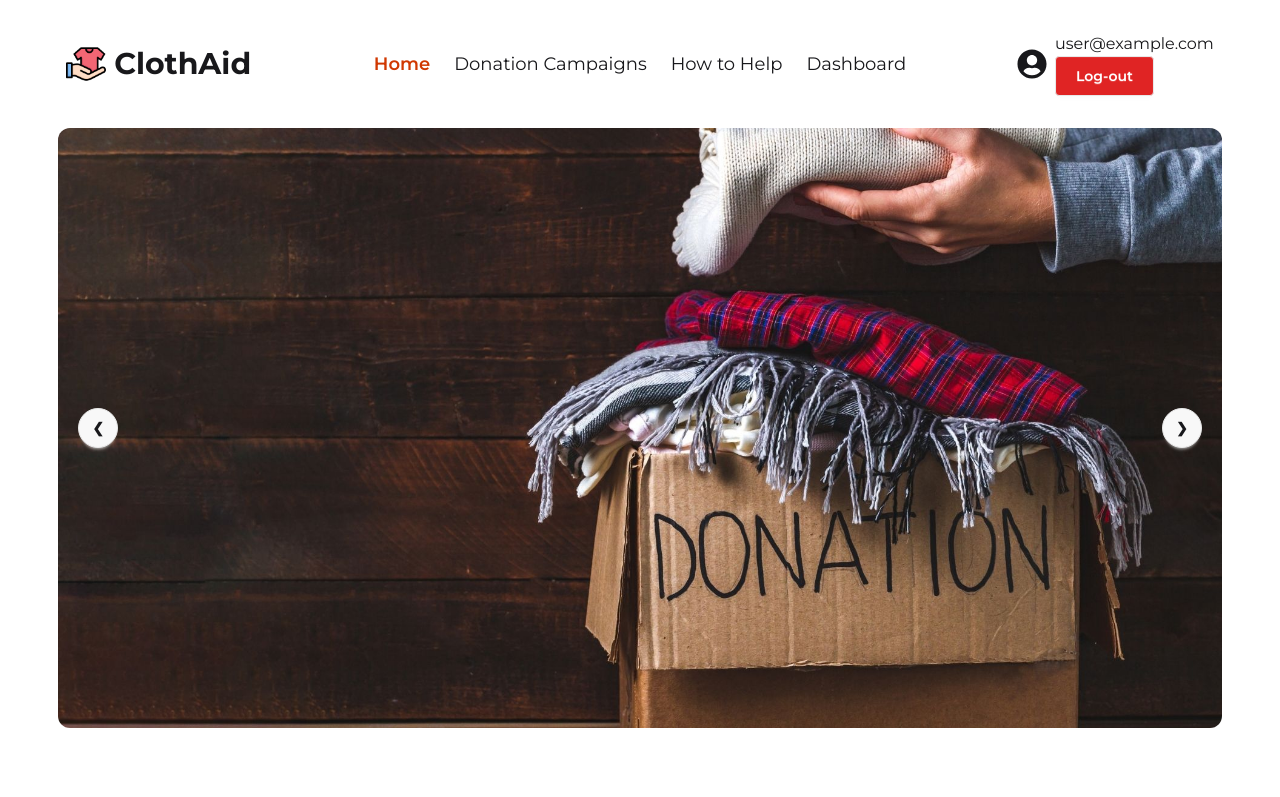
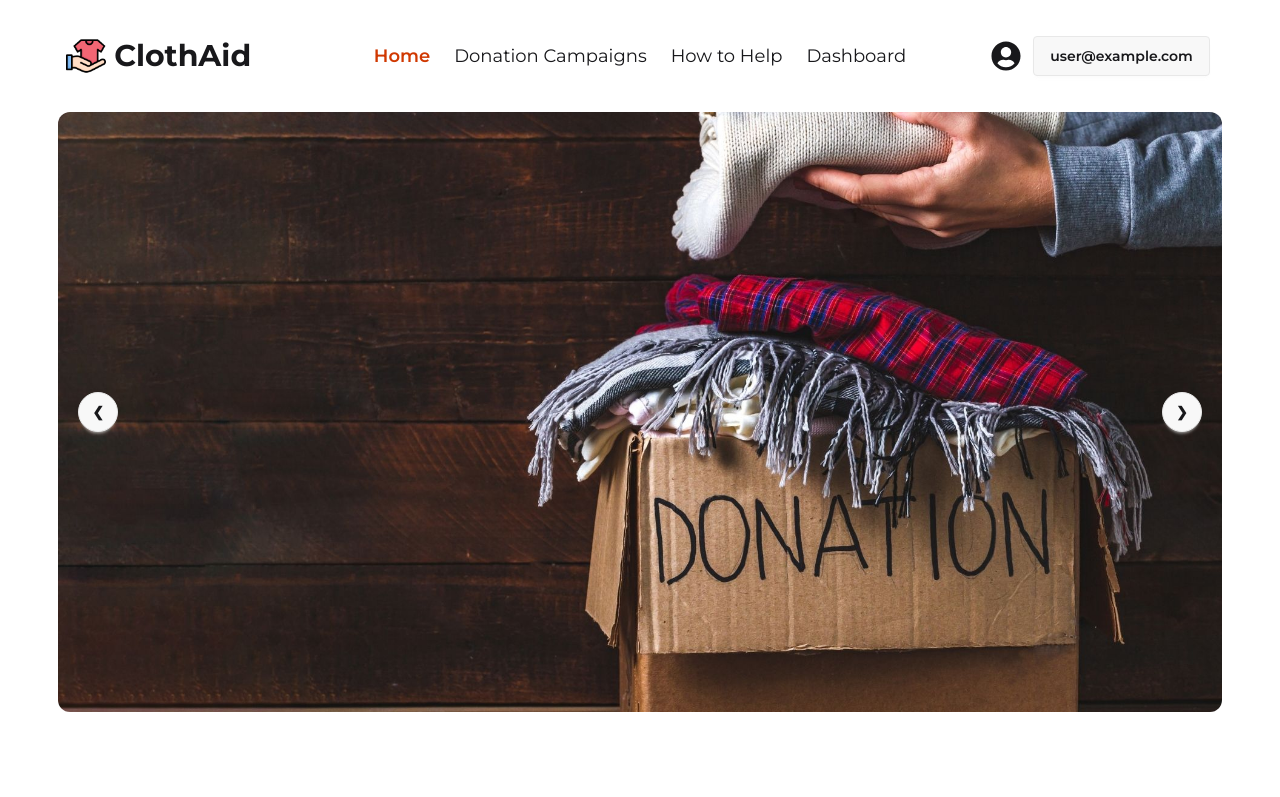
Before and after one commit to tausifislamsheik/ClothAid, a React (Vite) app: page / in a window 1280 px wide. Shown: the top 797 px of the page. Built offline with nearby package versions, Linux system fonts and the light colour scheme; no server answers; sample sign-in values are in the browser's storage.

Commit message:
dropdown feature added

```diff
--- a/src/components/Navbar.jsx
+++ b/src/components/Navbar.jsx
@@ -57,12 +57,12 @@ const Navbar = () => {
             <div className="navbar-end gap-2">
                 <FaUserCircle className="text-3xl" />
                 {
-                    user ? <div>
-                       <p>{user.name}</p>
-                       <p>{user.email}</p>
-                       <div>
+                    user ? <div className="dropdown dropdown-bottom dropdown-center">
+                    <div tabIndex={0} role="button" className="btn m-1">{user.email}</div>
+                    <ul tabIndex={0} className="dropdown-content menu bg-base-100 rounded-box z-1 w-48 p-5 px-10 shadow-sm">
                         <Link className="btn border hover:border-red-600 hover:bg-white bg-red-600 text-white hover:text-red-600 px-5" onClick={handleLogout}>Log-out</Link>
-                       </div>
+
+                    </ul>
                     </div> : <Link to='/login'>
                    <button className="btn border hover:border-orange-600 hover:bg-white bg-orange-600 text-white hover:text-orange-600 px-7">Login</button>
                   </Link>
--- a/src/layouts/DashboardLayout.jsx
+++ b/src/layouts/DashboardLayout.jsx
@@ -1,5 +1,5 @@
 import { useState } from 'react';
-import { User, Mail, Phone, MapPin, Edit, Camera, Heart, Package, Clock, Bell } from 'lucide-react';
+import { User, Mail, Phone, MapPin, Edit, Camera, Heart, Package, Clock } from 'lucide-react';
 
 const Dashboard = () => {
 
```
